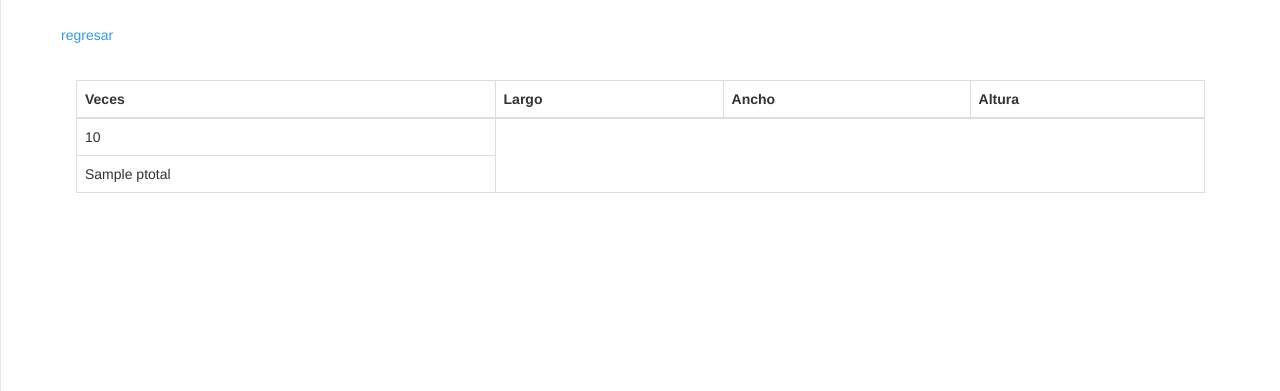
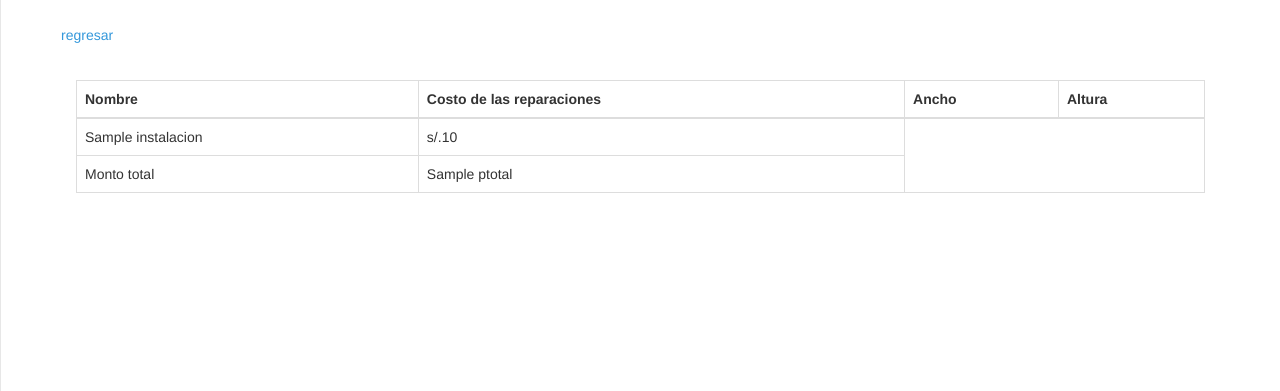
Before and after one commit to sirlo21/sagipnp, a Django app: template templates/metrados/reporte_instalacion.html in a window 1280 px wide. Shown: the part 226-617 px from the top of the page. Run offline with Django 3.2, Linux system fonts and the light colour scheme; the template is opened without the code that fills it: most values are stand-ins (such as "Sample title", 1, 10 or a date in 2020); some libraries are stand-ins or nearby versions.

Commit message:
change reporte_instalacion.html

```diff
--- a/templates/metrados/reporte_instalacion.html
+++ b/templates/metrados/reporte_instalacion.html
@@ -15,8 +15,8 @@
 						<table id="tm" class="table table-bordered">
 							<thead>
 								<tr>
-									<th scope="col">Veces</th>
-									<th scope="col">Largo</th>
+									<th scope="col">Nombre</th>
+									<th scope="col">Costo de las reparaciones</th>
 									<th scope="col">Ancho</th>
 									<th scope="col">Altura</th>
 								</tr>
@@ -24,10 +24,12 @@
 							<tbody>
 								{% for ft in fichas_tecnicas %}
 									<tr>
-										<td>{{ ft.total }}</td>
+										<td>{{ ft.instalacion }}</td>
+										<td>s/.{{ ft.total }}</td>
 									</tr>
 								{% endfor %}
 								<tr>
+									<td>Monto total</td>
 									<td>{{ ptotal }}</td>
 								</tr>
 							</tbody>
```
